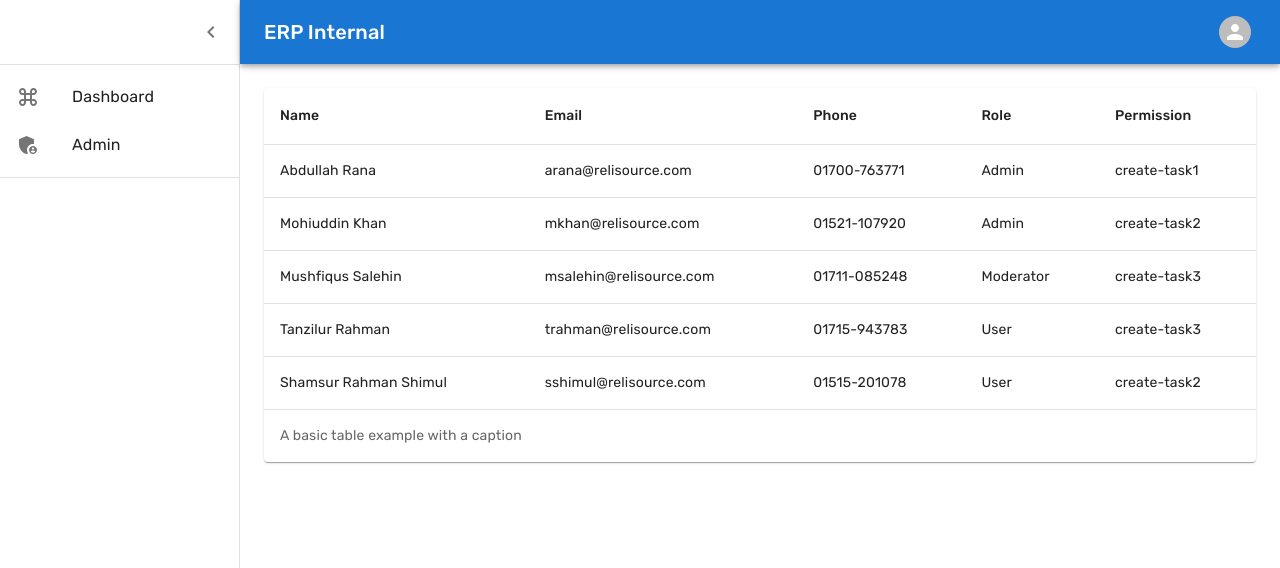
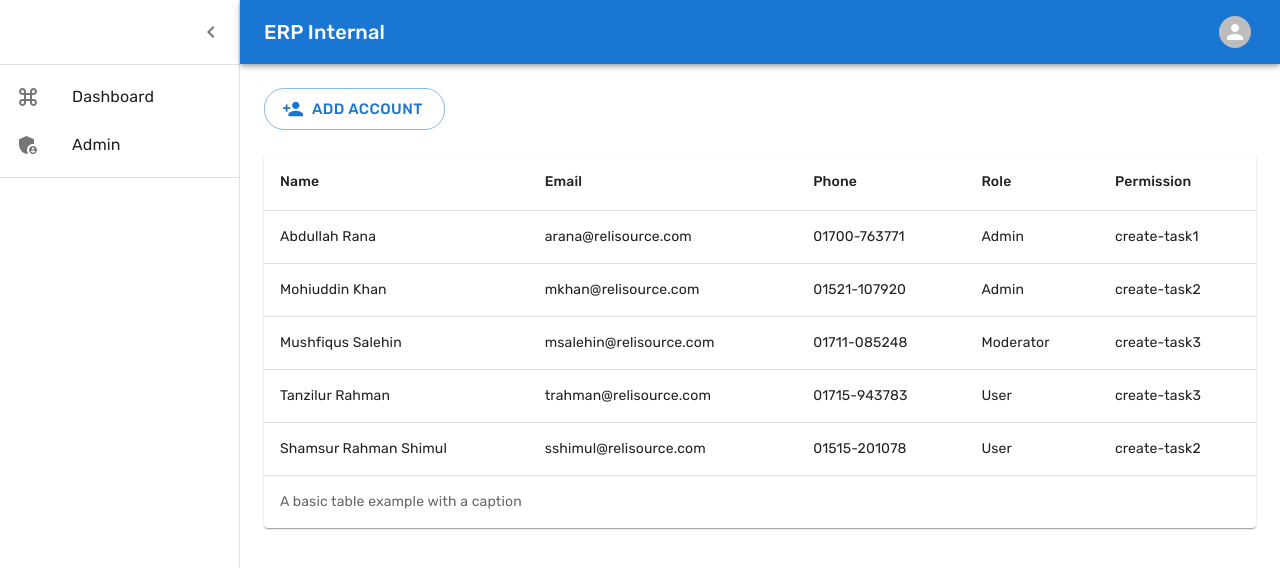
Before and after one commit to makmashuk/erp-RS, a Next.js app: page /dashboard/admin in a window 1280 px wide. Shown: the top 568 px of the page. Built offline with nearby package versions, Linux system fonts and the light colour scheme; data requests are answered from the project's data file.

Commit message:
Update admin.js

```diff
--- a/pages/dashboard/admin.js
+++ b/pages/dashboard/admin.js
@@ -8,6 +8,9 @@ import TableContainer from "@mui/material/TableContainer";
 import TableHead from "@mui/material/TableHead";
 import TableRow from "@mui/material/TableRow";
 import Paper from "@mui/material/Paper";
+import Button from "@mui/material/Button";
+import PersonAddIcon from "@mui/icons-material/PersonAdd";
+
 import Api from "./../../helper/api";
 
 export default function Admin() {
@@ -23,6 +26,16 @@ export default function Admin() {
   }, []);
 
   return (
+    <>
+      <Button
+        variant="outlined"
+        size="large"
+        startIcon={<PersonAddIcon />}
+        sx={{ mb: 3, borderRadius: 5 }}
+        href="/dashboard/add-new-account"
+      >
+        Add Account
+      </Button>
       <TableContainer component={Paper}>
         <Table sx={{ minWidth: 650 }} aria-label="caption table">
           <caption>A basic table example with a caption</caption>
@@ -56,6 +69,7 @@ export default function Admin() {
           </TableBody>
         </Table>
       </TableContainer>
+    </>
   );
 }
 
```
Lines whose indentation alone changed are shown as unchanged.
